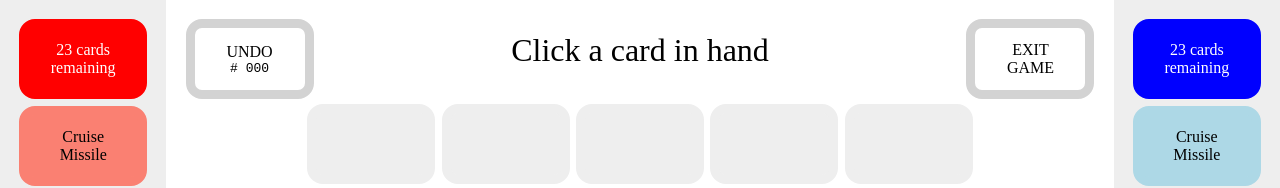
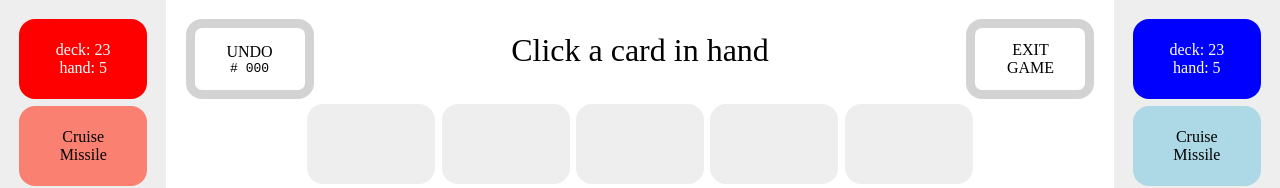
Before and after one commit to mpaulweeks/ogre, a React (Create React App) app: page / in a window 1280 px wide. Both pictures are taken after a click on the button "Play Offline". Shown: the top 188 px of the page. Built offline with nearby package versions, Linux system fonts and the light colour scheme; no server answers.

Commit message:
style hand to have more info and not highlight

```diff
--- a/src/app/game/ViewHand.tsx
+++ b/src/app/game/ViewHand.tsx
@@ -28,7 +28,9 @@ export function ViewHand(props: {
         style={libraryStyle}
         onClick={props.hide ? () => { } : props.draw}
       >
-        {library.length} cards remaining
+        deck: {library.length}
+        <br />
+        hand: {hand.length}
       </div>
       {hand.map(card => (
         <ViewHandCard
--- a/src/app/game/gameStyles.css
+++ b/src/app/game/gameStyles.css
@@ -35,6 +35,8 @@
 
   padding: 1em;
   background-color: #eee;
+
+  user-select: none;
 }
 
 .ViewBoard {
```
